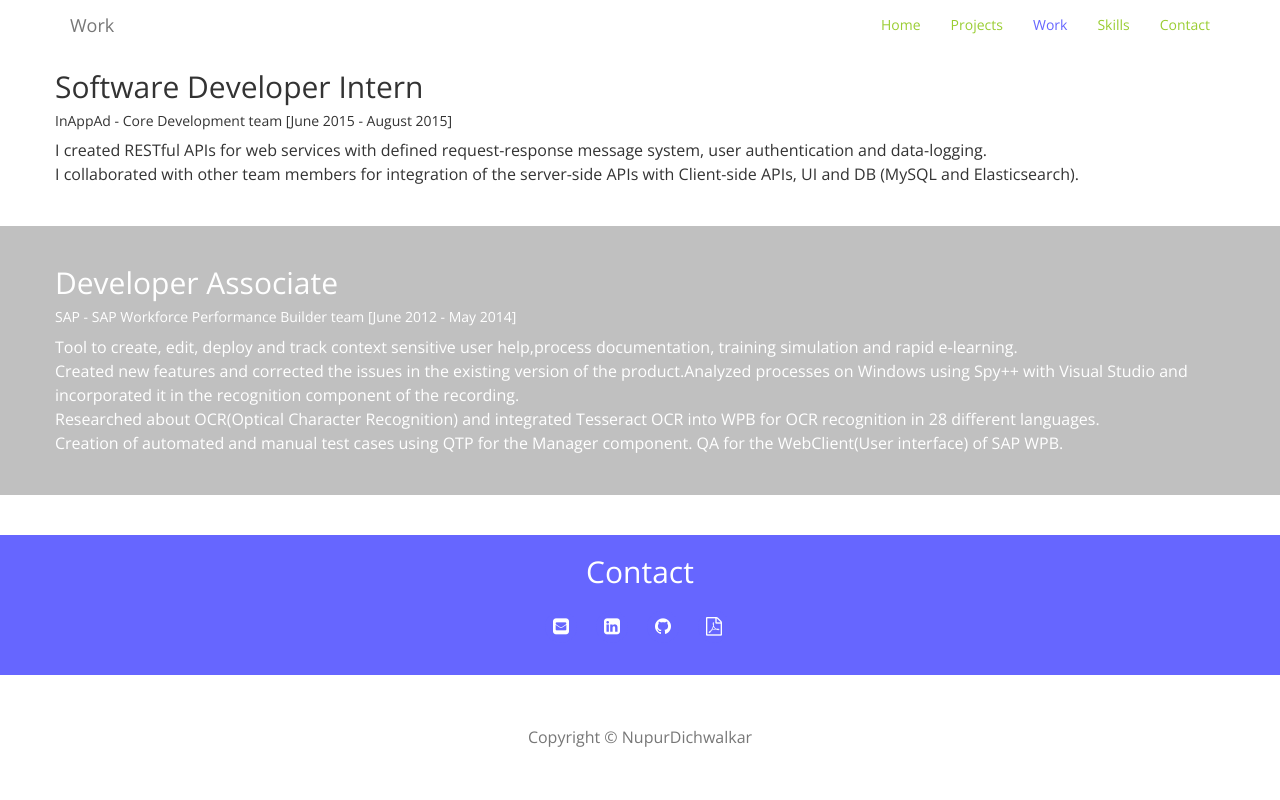
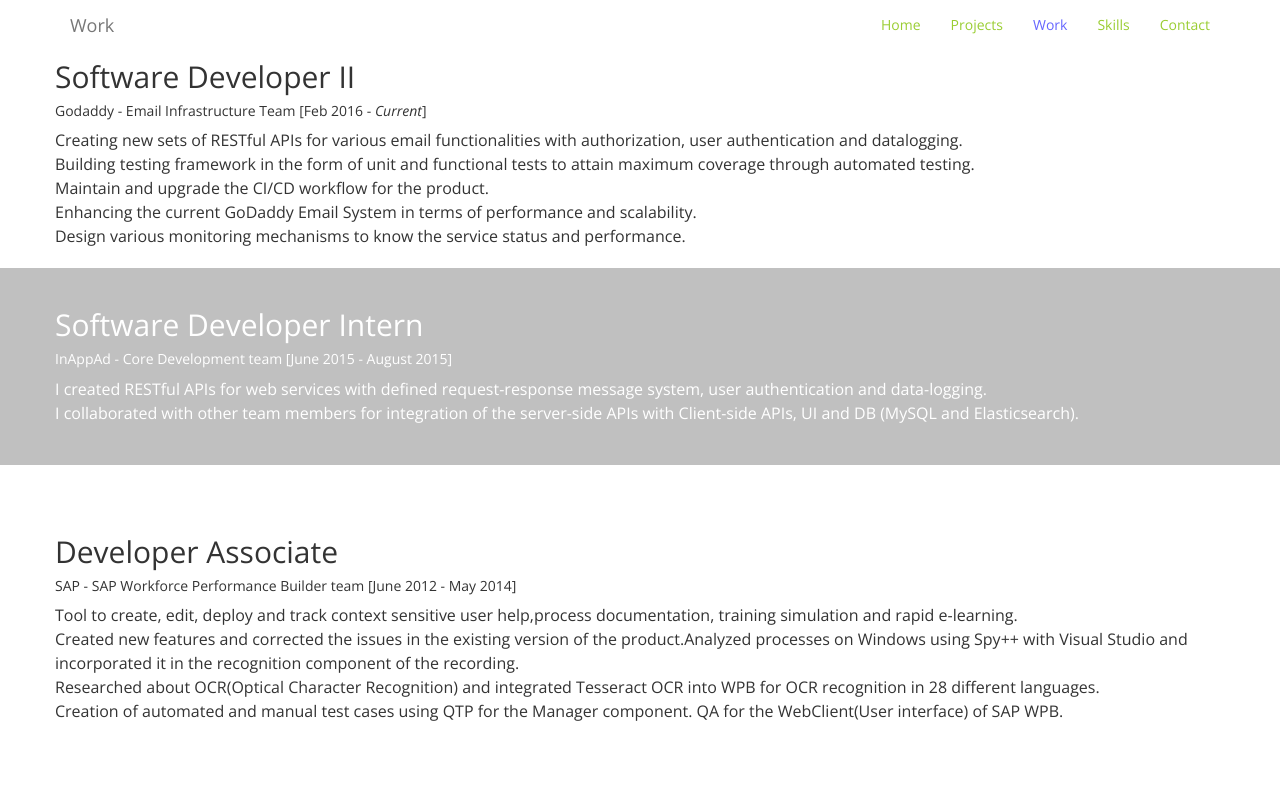
Before and after one commit to nups111/nups111.github.io, a plain HTML site: page work.html in a window 1280 px wide. Shown: the top 800 px of the page. Drawn offline with nearby package versions, Linux system fonts and the light colour scheme.

Commit message:
new work

```diff
--- a/work.html
+++ b/work.html
@@ -65,8 +65,27 @@
         </div><!-- /.container -->
     </nav>
 
+    <!-- Content gd -->
+    <br/>
+    <br/>
+    <section class=="content">
+        <a name= "top"></a>
+        <div class="container">
+            <div class="row">
+                <h2 class="section-header">Software Developer II </h2>
+                <h5>Godaddy - Email Infrastructure Team [Feb 2016 - <i>Current</i>]</h5>
+                <p>Creating new sets of RESTful APIs for various email functionalities with authorization, user authentication and datalogging.<br/>
+                Building testing framework in the form of unit and functional tests to attain maximum coverage through automated testing.<br/>
+                Maintain and upgrade the CI/CD workflow for the product.<br/>
+                Enhancing the current GoDaddy Email System in terms of performance and scalability.<br/>
+                Design various monitoring mechanisms to know the service status and performance.</p>
+            </div>
+        </div>
+    </section>
+
+    <br/>
 	<!-- Content 1 -->
-    <section class="content">
+    <section class="content content-2">
         <a name= "top"></a>
         <div class="container">
             <div class="row">
@@ -79,7 +98,7 @@
     </section>
 
     <!-- Content 2 -->
-     <section class="content content-2">
+     <section class="content">
         <div class="container">
             <div class="row">
                     <h2 class="section-header">Developer Associate</h2>
```
